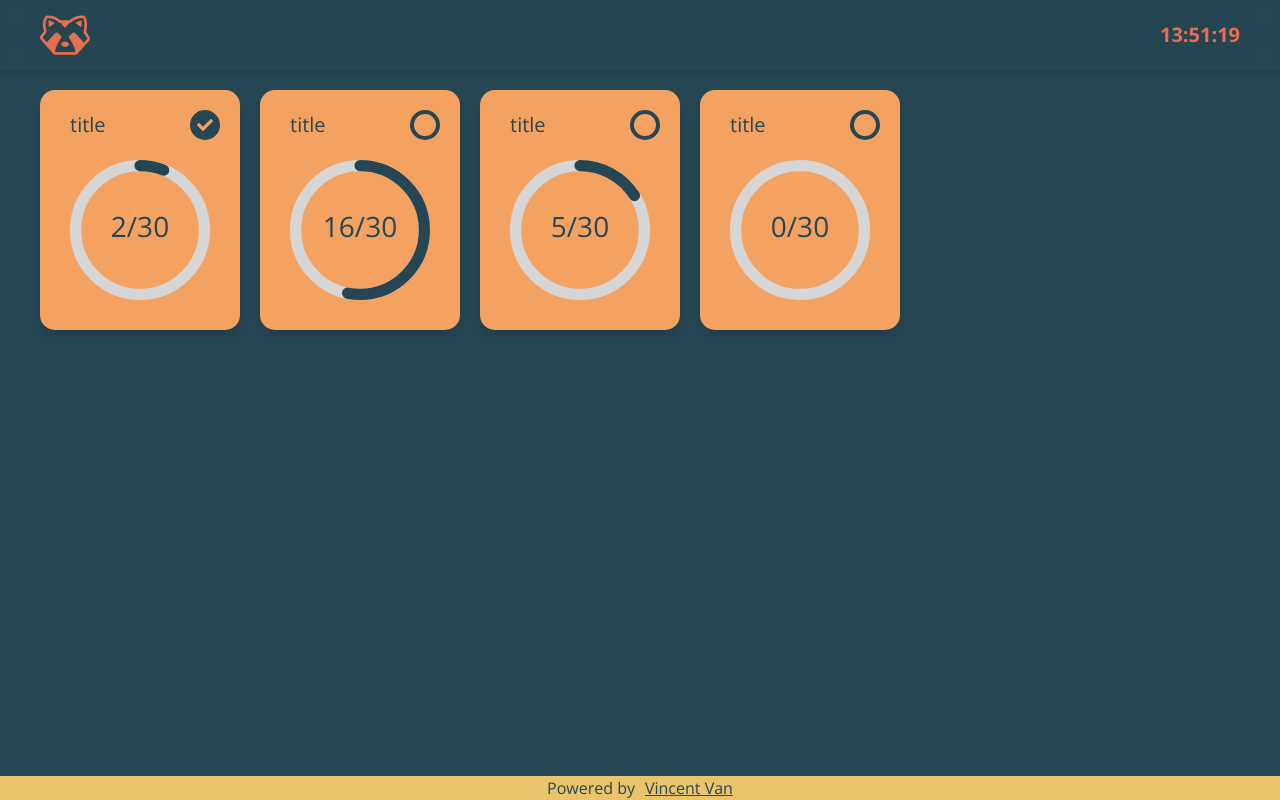
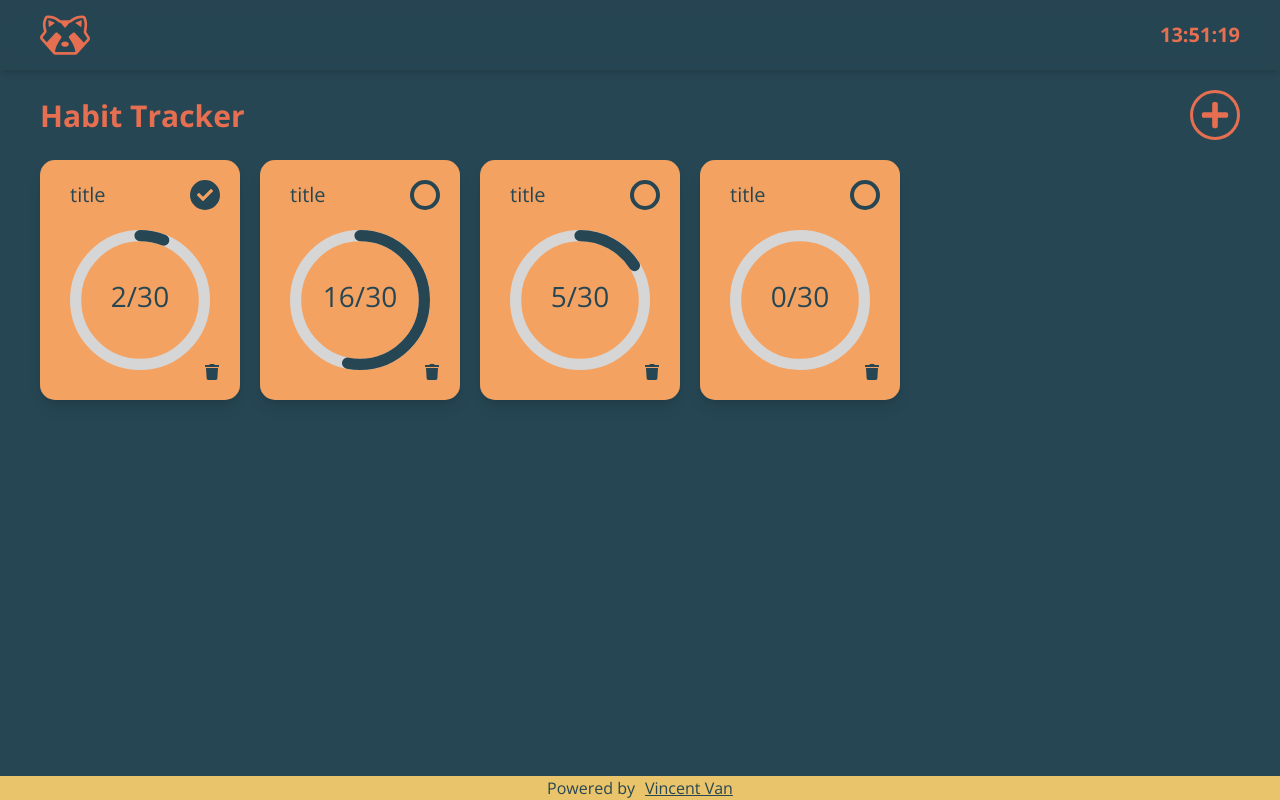
Before and after one commit to ViniVanC/day6-7habitTracker, a React (Vite) app: page / in a window 1280 px wide. Built offline with nearby package versions, Linux system fonts and the light colour scheme.

Commit message:
added function: createdHabitsItem, deleteHabitsItem

```diff
--- a/src/components/Main/Habits/HabitItem.jsx
+++ b/src/components/Main/Habits/HabitItem.jsx
@@ -1,6 +1,6 @@
 import React from "react";
 import { CircularProgressbar } from "react-circular-progressbar";
-import { FaCheck } from "react-icons/fa";
+import { FaCheck, FaTrash } from "react-icons/fa";
 import { useHabits } from "../../../hooks/useHabits";
 
 export const HabitItem = ({
@@ -13,7 +13,7 @@ export const HabitItem = ({
   check,
   markedDays,
 }) => {
-  const { handleCheck } = useHabits();
+  const { handleCheck, deleteHabitsItem } = useHabits();
 
   return (
     <div className="relative min-h-[200px] max-w-[200px]  bg-sandy-brown text-blue-dianne p-[30px] pt-[20px] rounded-[15px] shadow-lg">
@@ -31,6 +31,12 @@ export const HabitItem = ({
       >
         {check && <FaCheck className="text-sandy-brown" />}
       </button>
+      <button
+        className="absolute bottom-[20px] right-[20px] transition duration-300 hover:scale-110 active:scale-90"
+        onClick={() => deleteHabitsItem(id)}
+      >
+        <FaTrash />
+      </button>
     </div>
   );
 };
--- a/src/components/Main/Main.jsx
+++ b/src/components/Main/Main.jsx
@@ -1,12 +1,26 @@
 import React from "react";
+import { FaPlus } from "react-icons/fa";
+import { useHabits } from "../../hooks/useHabits";
 import { Container } from "../Container";
 import { HabitList } from "./Habits/HabitList";
 
 export const Main = () => {
+  const { createHabitsItem } = useHabits();
+
   return (
     <main className="mt-[90px] flex-grow flex-shrink basis-auto">
       <Container>
         <div className="">
+          <div className="flex items-center justify-between mb-[20px]">
+            <h1 className="text-[30px] font-bold">Habit Tracker</h1>
+            <button
+              className="w-[50px] h-[50px] flex items-center justify-center text-[30px] border-[3px] border-solid rounded-[50%] transition duration-300 hover:scale-110 active:scale-90"
+              onClick={createHabitsItem}
+            >
+              <FaPlus />
+            </button>
+          </div>
+          <hr />
           <HabitList />
         </div>
       </Container>
--- a/src/hooks/useHabits.jsx
+++ b/src/hooks/useHabits.jsx
@@ -88,7 +88,24 @@ export const HabitsProvider = ({ children }) => {
     );
   };
 
-  const deleteHabitsItem = (id) => {};
+  const createHabitsItem = () => {
+    setHabitsList([
+      ...habitsList,
+      {
+        id: v4(),
+        title: "title",
+        description: "",
+        allDays: 30,
+        currentDays: 0,
+        progressBarPercent: 0,
+        check: false,
+      },
+    ]);
+  };
+
+  const deleteHabitsItem = (id) => {
+    setHabitsList(habitsList.filter((item) => item.id !== id));
+  };
 
   function remind() {
     setHabitsList(
@@ -158,6 +175,7 @@ export const HabitsProvider = ({ children }) => {
         habitsList,
         setHabitsList,
         handleCheck,
+        createHabitsItem,
         deleteHabitsItem,
       }}
     >
```
